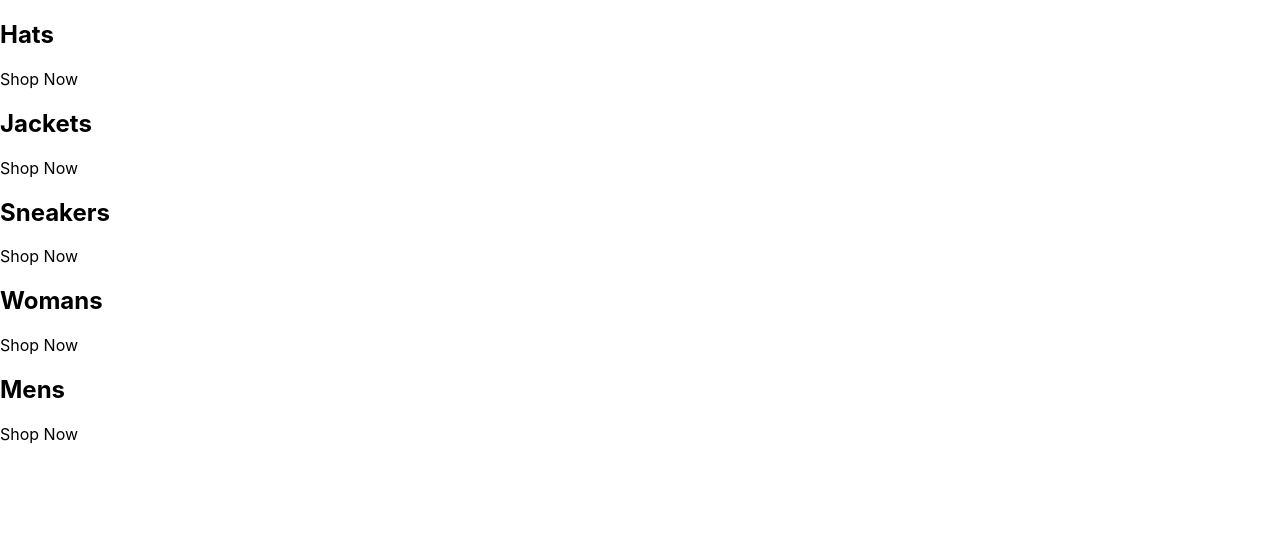
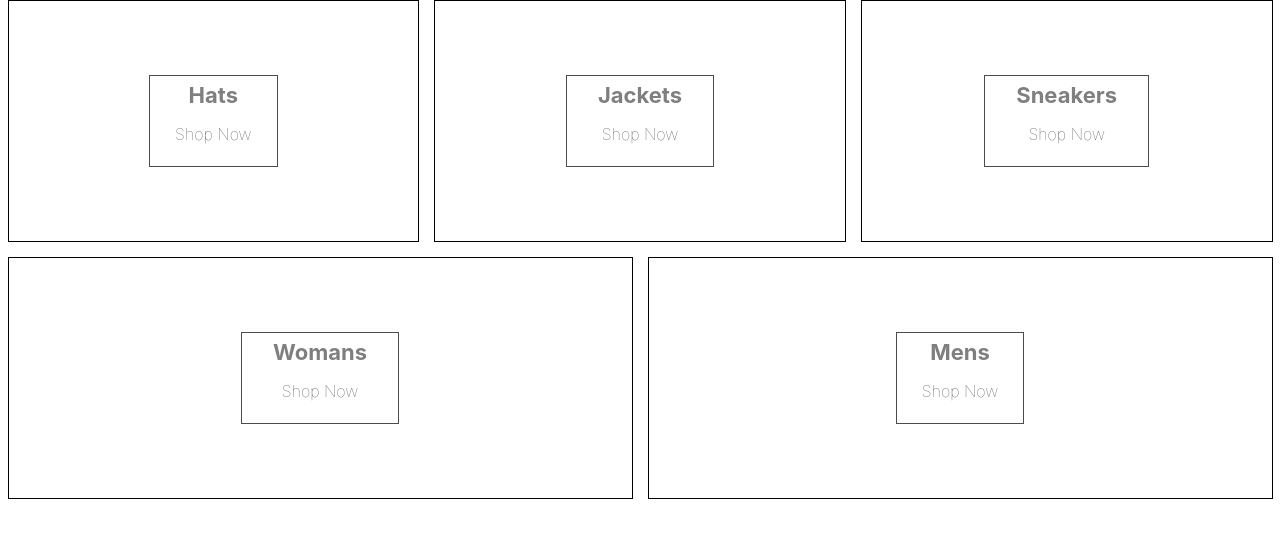
Before and after one commit to vbozcali/bzc-commerce, a React (Create React App) app: page / in a window 1280 px wide. Shown: the top 538 px of the page. Built offline with nearby package versions, Linux system fonts and the light colour scheme.

Commit message:
Adding Sass

```diff
--- a/package.json
+++ b/package.json
@@ -9,6 +9,7 @@
     "react": "^18.2.0",
     "react-dom": "^18.2.0",
     "react-scripts": "5.0.1",
+    "sass": "^1.64.2",
     "web-vitals": "^2.1.4"
   },
   "scripts": {
--- a/src/App.js
+++ b/src/App.js
@@ -1,3 +1,5 @@
+import './categories.styles.scss';
+
 const App = () => {
   const categories = [
     {
--- /dev/null
+++ b/src/categories.styles.scss
@@ -0,0 +1,75 @@
+.categories-container {
+    width: 100%;
+    display: flex;
+    flex-wrap: wrap;
+    justify-content: space-between;
+  }
+
+  .category-container {
+    min-width: 30%;
+    height: 240px;
+    flex: 1 1 auto;
+    display: flex;
+    align-items: center;
+    justify-content: center;
+    border: 1px solid black;
+    margin: 0 7.5px 15px;
+    overflow: hidden;
+
+    &:hover {
+      cursor: pointer;
+
+      & .background-image {
+        transform: scale(1.1);
+        transition: transform 6s cubic-bezier(0.25, 0.45, 0.45, 0.95);
+      }
+
+      & .category-body-container {
+        opacity: 0.9;
+      }
+    }
+
+    &.large {
+      height: 380px;
+    }
+
+    &:first-child {
+      margin-right: 7.5px;
+    }
+
+    &:last-child {
+      margin-left: 7.5px;
+    }
+
+    .background-image {
+      width: 100%;
+      height: 100%;
+      background-size: cover;
+      background-position: center;
+    }
+
+    .category-body-container {
+      height: 90px;
+      padding: 0 25px;
+      display: flex;
+      flex-direction: column;
+      align-items: center;
+      justify-content: center;
+      border: 1px solid black;
+      background-color: white;
+      opacity: 0.7;
+      position: absolute;
+
+      h2 {
+        font-weight: bold;
+        margin: 0 6px 0;
+        font-size: 22px;
+        color: #4a4a4a;
+      }
+
+      p {
+        font-weight: lighter;
+        font-size: 16px;
+      }
+    }
+  }
```
Also changed, not shown: 1 other file (tests, documents, lock files or other folders).
